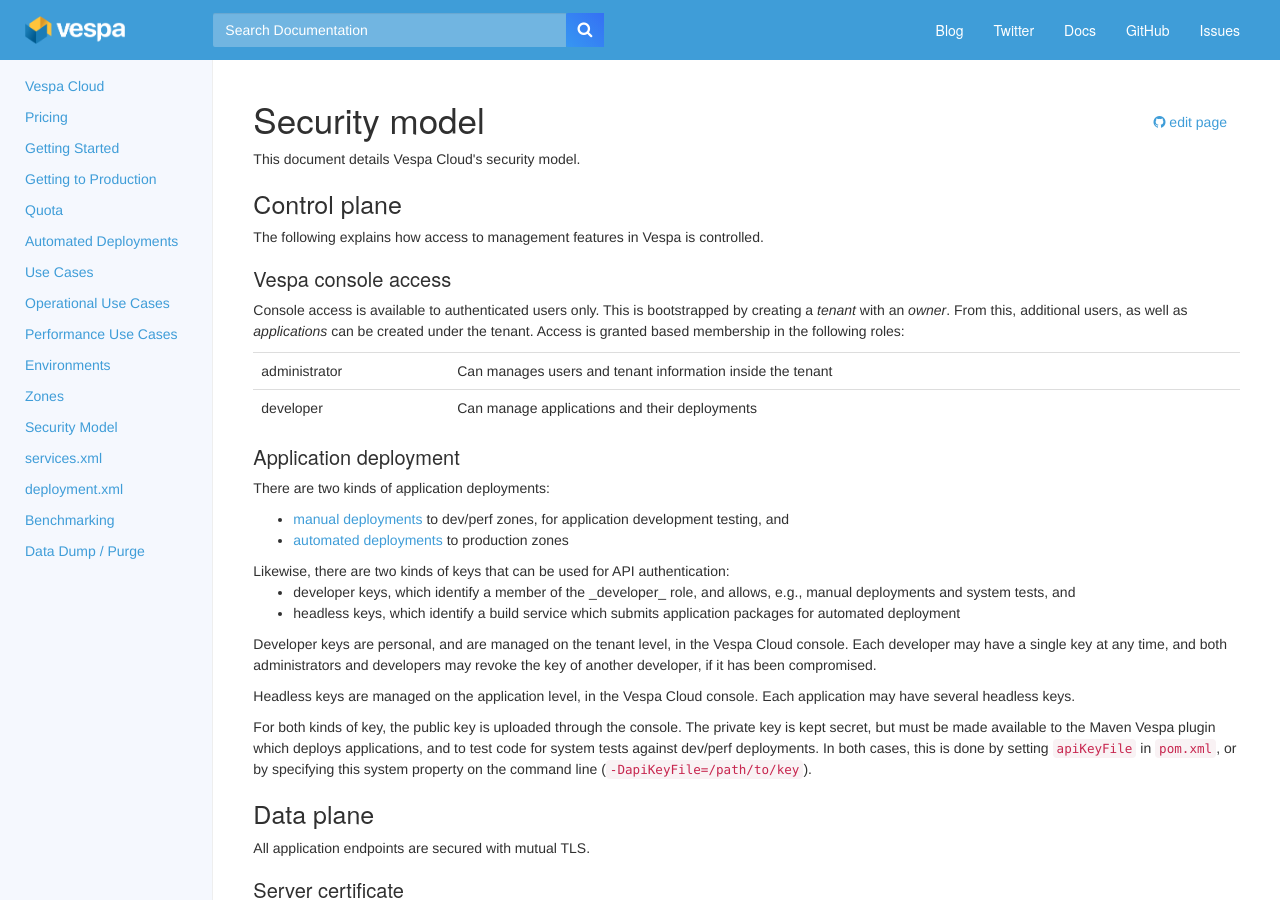
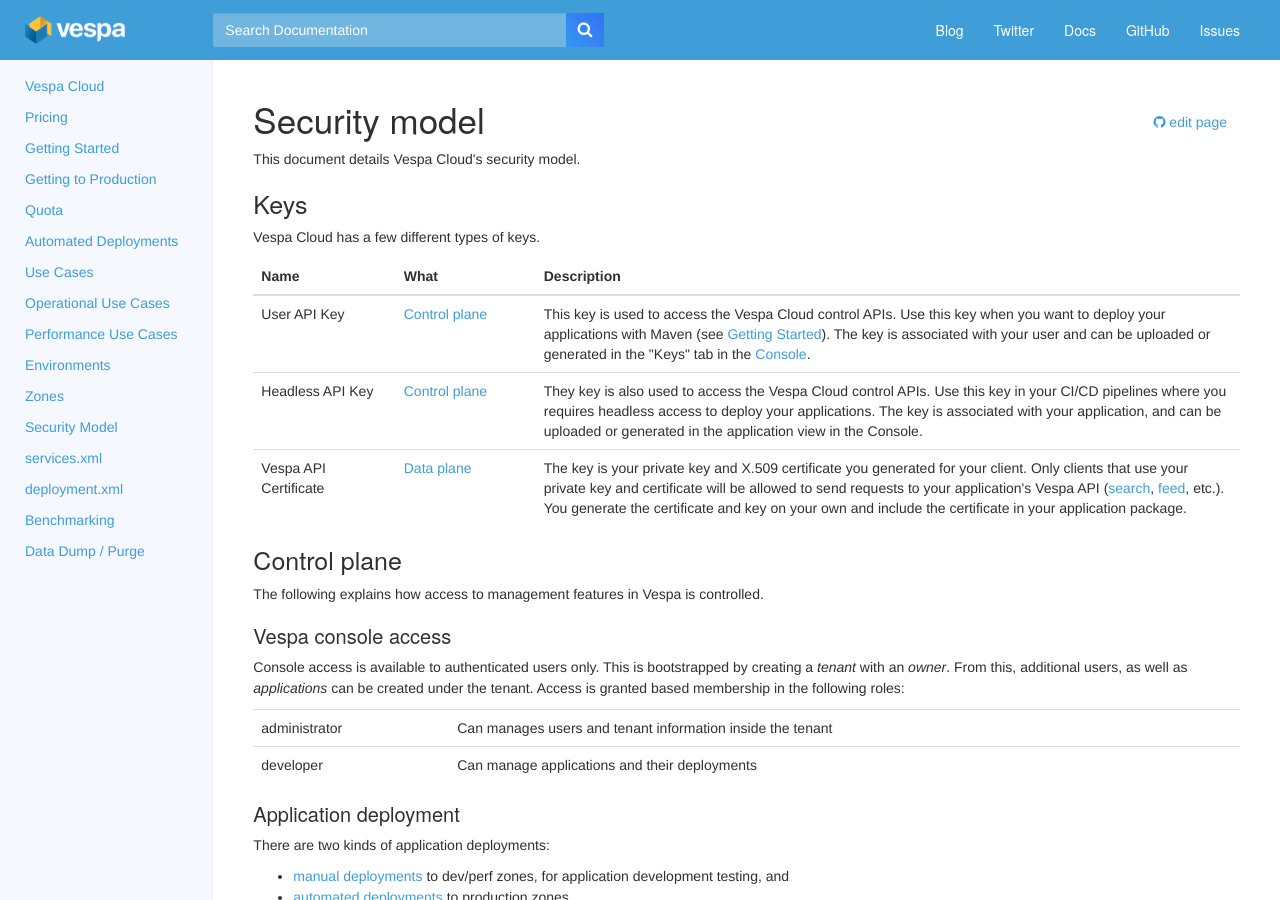
Before and after one commit to vespa-engine/cloud, a Jekyll site: the page built from security-model.html, in a window 1280 px wide and 900 px high. Built offline with Jekyll 4.4.1, drawn with Linux system fonts in a browser that asks for light colours.

Commit message:
Add a table over keys in security model

```diff
--- a/security-model.html
+++ b/security-model.html
@@ -4,6 +4,51 @@ title: "Security model"
 
 <p>
 This document details Vespa Cloud's security model.
+</p>
+
+<h2 id="keys">Keys</h2>
+<p>
+Vespa Cloud has a few different types of keys.
+
+<table class="table">
+    <thead>
+        <tr><th>Name</th><th>What</th><th>Description</th></tr>
+    </thead>
+    <tbody>
+        <tr>
+            <td style="min-width: 10em;">User API Key</td>
+            <td style="min-width: 10em;"><a href="#control-plane">Control plane</a></td>
+            <td>
+                This key is used to access the Vespa Cloud control APIs.  Use this key when you want to
+                deploy your applications with Maven (see <a href="/getting-started.html">Getting Started</a>).
+                The key is associated with your user and can be uploaded or generated in the "Keys" tab in the
+                <a href="http://console.vespa.ai/">Console</a>.
+            </td>
+        </tr>
+        <tr>
+            <td>Headless API Key</td>
+            <td><a href="#control-plane">Control plane</a></td>
+            <td>
+                They key is also used to access the Vespa Cloud control APIs.  Use this key in your CI/CD
+                pipelines where you requires headless access to deploy your applications.  The key is
+                associated with your application, and can be uploaded or generated in the application view
+                in the Console.
+            </td>
+        </tr>
+        <tr>
+            <td>Vespa API Certificate</td>
+            <td><a href="#data-plane">Data plane</a></td>
+            <td>
+                The key is your private key and X.509 certificate you generated for your client.  Only
+                clients that use your private key and certificate will be allowed to send requests to your
+                application's Vespa API (<a href="https://docs.vespa.ai/documentation/search-api">search</a>,
+                <a href="https://docs.vespa.ai/documentation/reference/document-v1-api-reference.html">feed</a>, etc.).
+                You generate the certificate and key on your own and include the certificate in your application package.
+            </td>
+        </tr>
+    </tbody>
+</table>
+
 </p>
 
 
```
